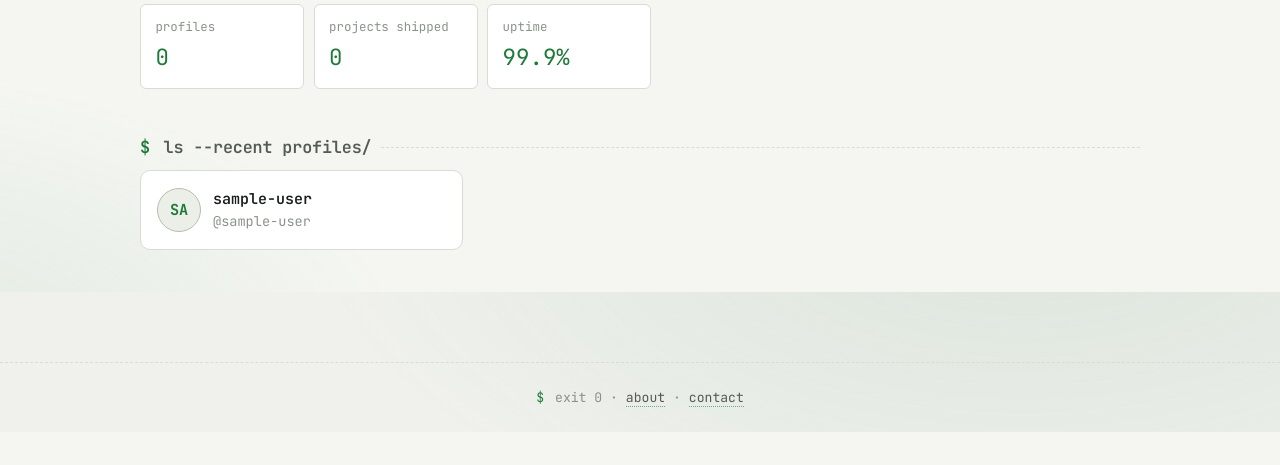
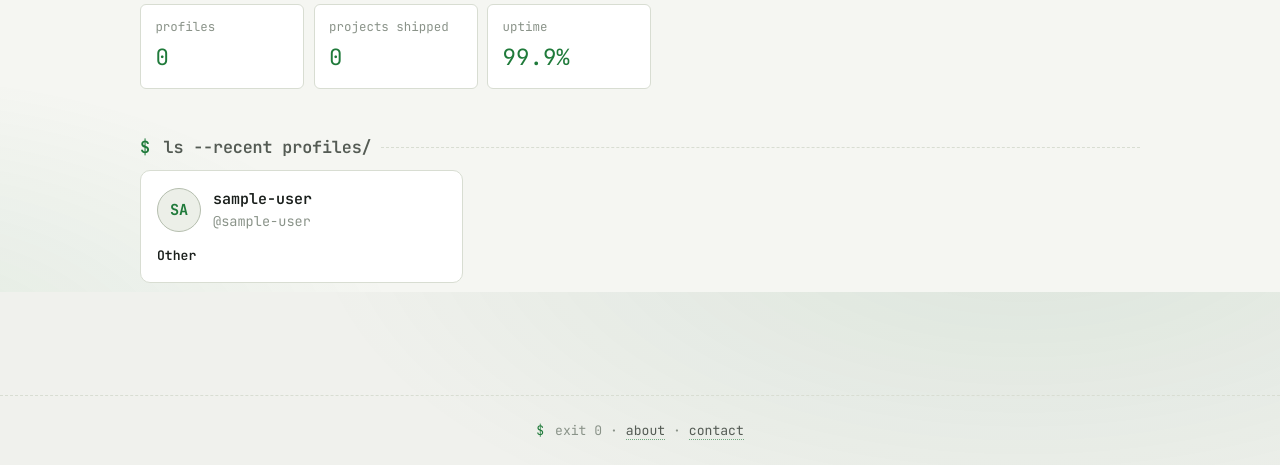
Before and after one commit to hasithsen/devresurge, a Django app: page / in a window 1280 px wide. Shown: the part 508-973 px from the top of the page. Before the commit the page ends 940 px from the top, so only its background shows below. Run offline with Django 5.2, Linux system fonts and the light colour scheme; the visitor is signed in with stand-in values (Sample User, id 1); data comes from the database, SQL or seed files in the repository; parts of the project's set-up code (start-up, migrations or seed data) failed here and were passed over.

Commit message:
style: Update recent profiles in home
Signed-off-by: hasithsen <sen.hasith@gmail.com>

```diff
--- a/devresurge/templates/pages/home.html
+++ b/devresurge/templates/pages/home.html
@@ -92,6 +92,11 @@
           {% if profile.headline %}
             <p class="dr-profile-card__headline">{{ profile.headline }}</p>
           {% endif %}
+          <div class="dr-meta">
+            <span><strong>{{ profile.get_primary_role_display }}</strong></span>
+            {% if profile.location %}<span>· {{ profile.location }}</span>{% endif %}
+            {% if profile.available_for_hire %}<span>· <strong style="color: var(--accent);">hireable</strong></span>{% endif %}
+          </div>
           {% if profile.tech_stack_list %}
             <div class="dr-tags">
               {% for tag in profile.tech_stack_list|slice:":4" %}
```
